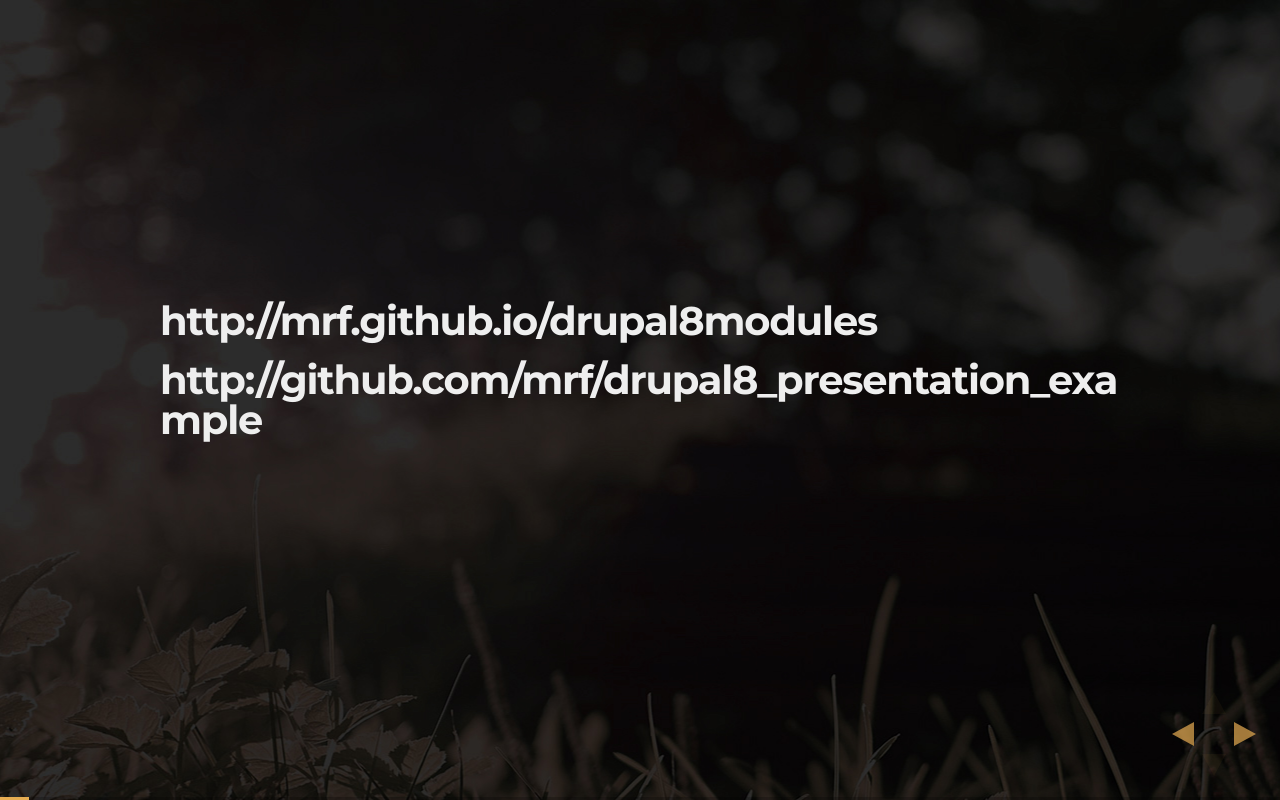
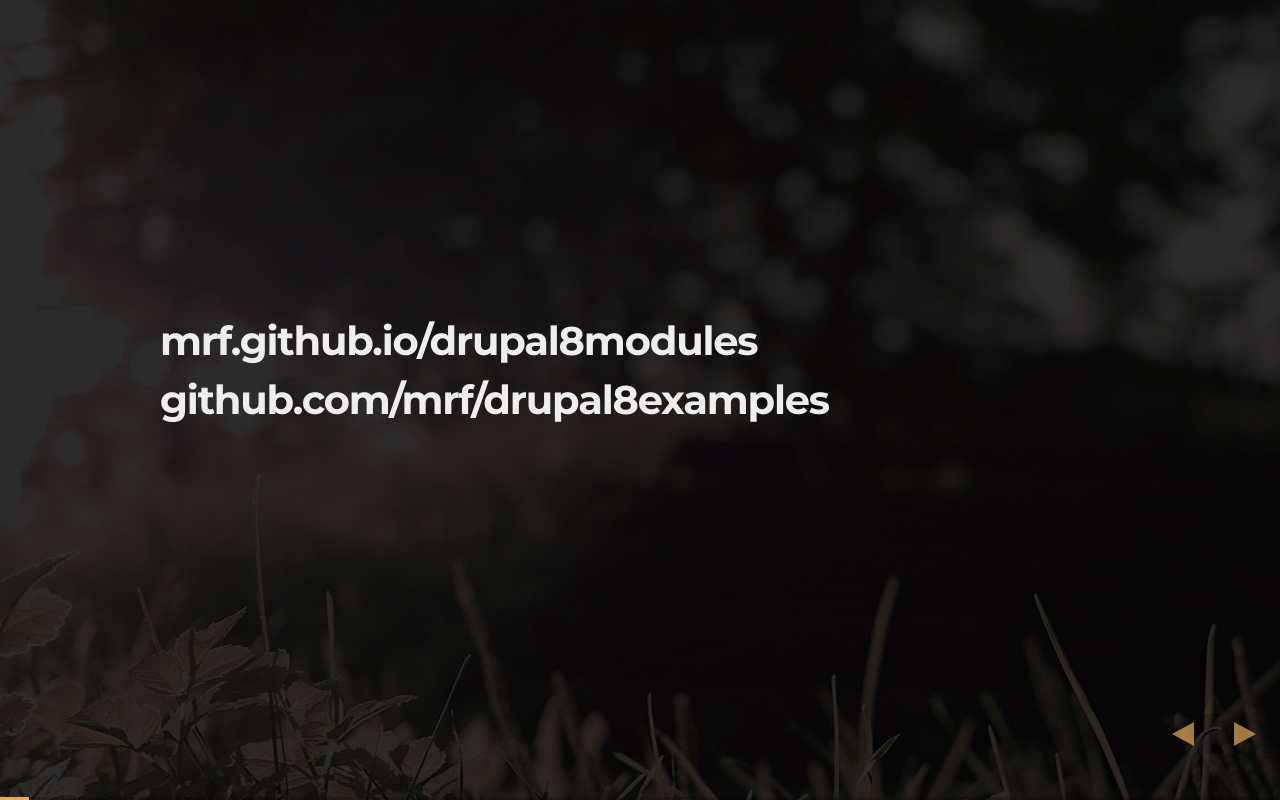
Before and after one commit to mrf/drupal8modules, a website: page index.html in a window 1280 px wide. Both pictures are taken after a click on the element 1251 px from the left and 734 px from the top of the page. Drawn offline with nearby package versions, Linux system fonts and the light colour scheme.

Commit message:
More tweaks

```diff
--- a/index.html
+++ b/index.html
@@ -44,8 +44,8 @@
           <h2>Drupal 8 Module Development</h2>
         </section>
         <section>
-          <h4>http://mrf.github.io/drupal8modules</h4>
-          <h4>http://github.com/mrf/drupal8_presentation_example</h4>
+          <h4>mrf.github.io/drupal8modules</h4>
+          <h4>github.com/mrf/drupal8examples</h4>
         </section>
         <section>
           <h2>About Me:</h2>
@@ -80,7 +80,7 @@
           <small>http://en.wikipedia.org/wiki/Diving#mediaviewer/File:Cliffjumping.jpg</small>
         </section>
         <section>
-          <h4>http://github.com/chapter-three/oophp-training</h4>
+          <h4>github.com/chapter-three/oophp-training</h4>
         </section>
         <section>
           <h1>Starting With Basics</h1>
```
